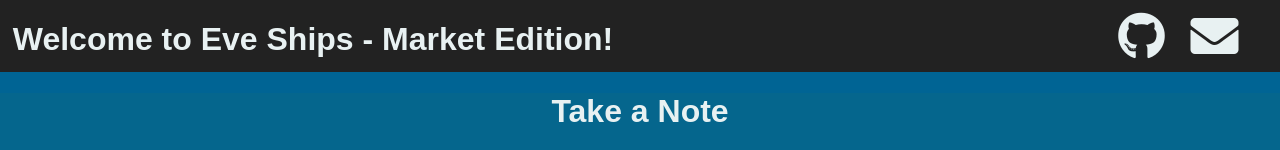
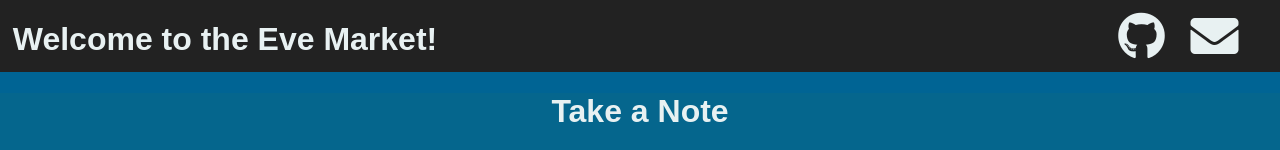
Before and after one commit to HaydenManning/eve-market-project, a React (Create React App) app: page / in a window 1280 px wide. Shown: the top 150 px of the page. Built offline with nearby package versions, Linux system fonts and the light colour scheme; no server answers.

Commit message:
changed title

```diff
--- a/src/components/Header/Header.js
+++ b/src/components/Header/Header.js
@@ -7,7 +7,7 @@ class Header extends Component {
     return (
       <div className="header">
         <div className="header-left">
-          <h1 className="title">Welcome to Eve Ships - Market Edition!</h1>
+          <h1 className="title">Welcome to the Eve Market!</h1>
         </div>
         <div className="header-right">
           <a
```
